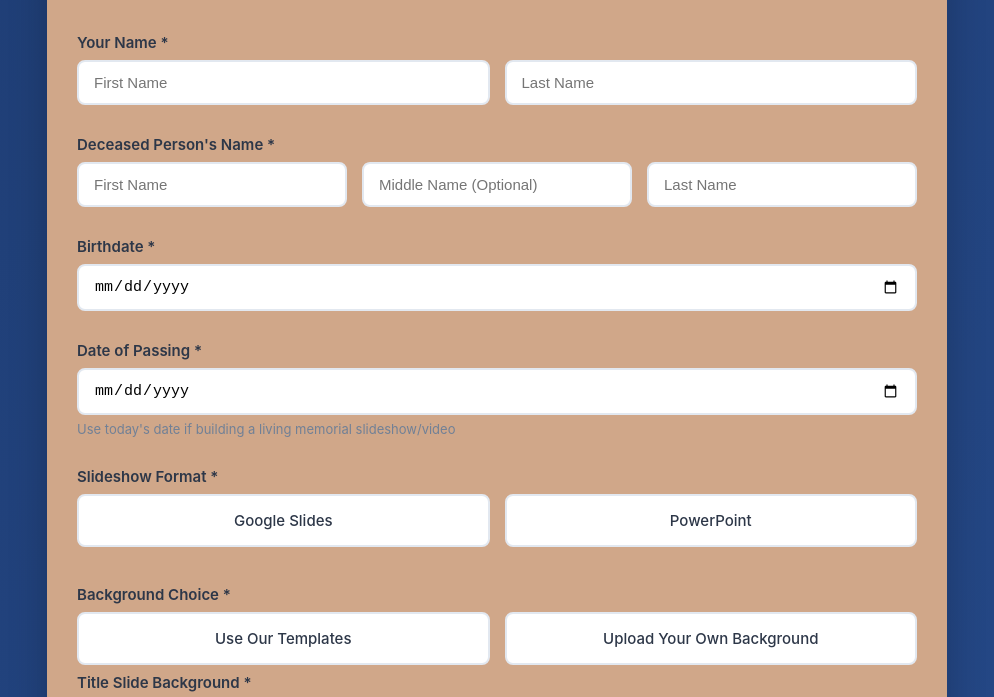
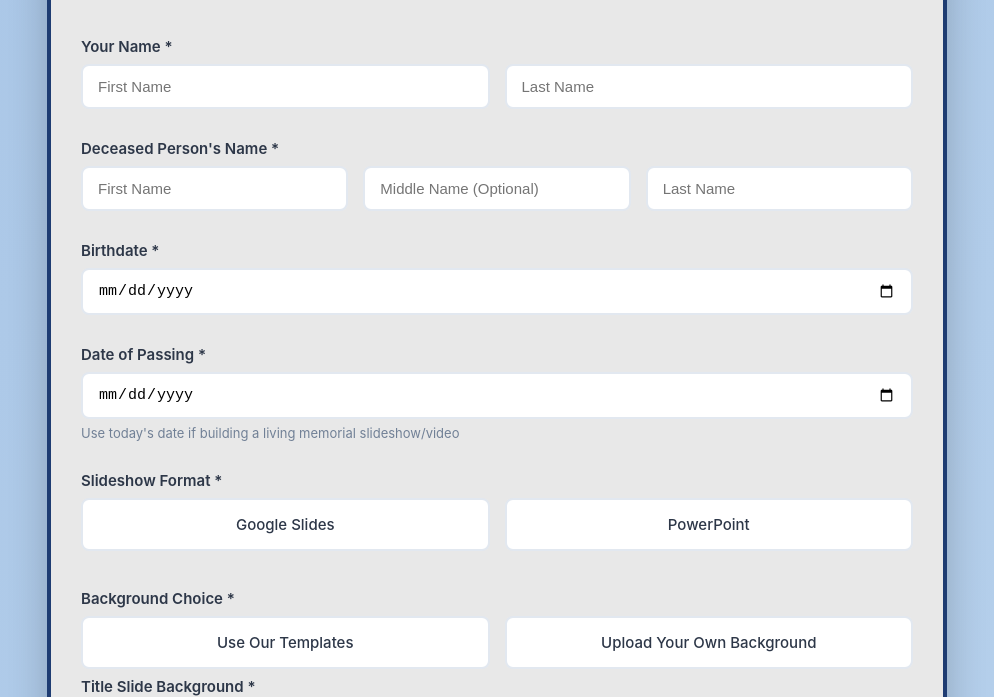
Before and after one commit to tjhurd711/Initial-Slide-Picking, a plain HTML site: page index.html in a window 1280 px wide. Shown: the part 498-1195 px from the top of the page, without its empty margins (143-1137 px from the left). Drawn offline with Linux system fonts and the light colour scheme; grey boxes are pictures that could not be loaded.

Commit message:
Update styles.css

```diff
--- a/styles.css
+++ b/styles.css
@@ -7,7 +7,7 @@
 
 body {
     font-family: -apple-system, BlinkMacSystemFont, 'Segoe UI', Roboto, Oxygen, Ubuntu, Cantarell, sans-serif;
-    background: linear-gradient(135deg, #1e3c72 0%, #2a5298 100%); /* Blue gradient from face form */
+    background: linear-gradient(135deg, #a8c5e6 0%, #c1d9f0 100%);
     min-height: 100vh;
     padding: 20px;
     color: #333;
@@ -16,10 +16,11 @@ body {
 .container {
     max-width: 900px;
     margin: 0 auto;
-    background: #d0a789; /* Tan background from face form */
+    background: #e8e8e8;
     border-radius: 12px;
     box-shadow: 0 10px 40px rgba(0, 0, 0, 0.2);
     overflow: hidden;
+    border: 4px solid #1e3c72;
 }
 
 /* Header */
@@ -36,10 +37,9 @@ header {
     height: auto;
 }
 
-/* Main Content */
 main {
     padding: 40px 30px;
-    background: #d0a789; /* Tan background */
+    background: #e8e8e8;
 }
 
 h1 {
```
